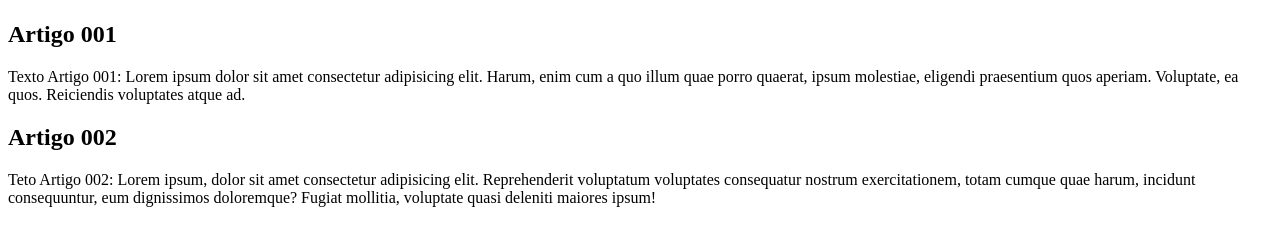
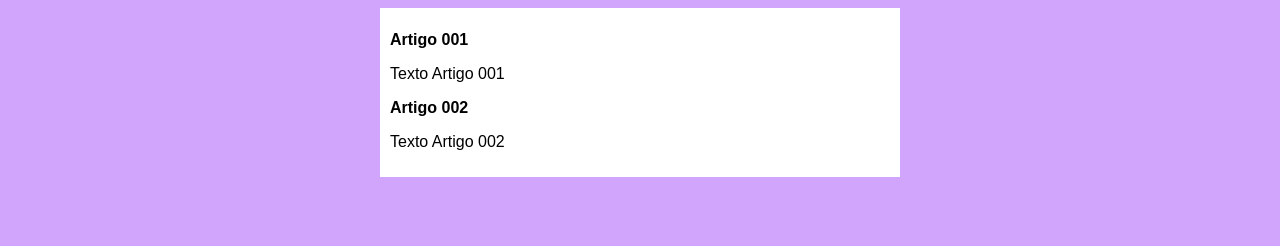
Before and after one commit to alexandramaro/projeto-site, a plain HTML site: page index.html in a window 1280 px wide. Drawn offline with Linux system fonts and the light colour scheme.

Commit message:
iniciei o design

```diff
--- /dev/null
+++ b/estilos/style.css
@@ -0,0 +1,16 @@
+* {
+    font-family: Arial, Helvetica, sans-serif;
+    font-size: 16px;
+}
+
+body {
+    background-color: rgb(210, 165, 252);
+}
+
+main {
+    background-color: white;
+    width: 500px;
+    margin: auto;
+    padding: 10px;
+    box-shadow: 3px, 3px, 5px, rgba(0, 0, 0, 0.473);
+}
--- a/index.html
+++ b/index.html
@@ -5,6 +5,7 @@
     <meta http-equiv="X-UA-Compatible" content="IE=edge">
     <meta name="viewport" content="width=device-width, initial-scale=1.0">
     <title>Título do Site</title>
+    <link rel="stylesheet" href="estilos/style.css">
 </head>
 <body>
     <main>
@@ -13,11 +14,11 @@
         </header>
         <article>
             <h2>Artigo 001</h2>
-            <p>Texto Artigo 001: Lorem ipsum dolor sit amet consectetur adipisicing elit. Harum, enim cum a quo illum quae porro quaerat, ipsum molestiae, eligendi praesentium quos aperiam. Voluptate, ea quos. Reiciendis voluptates atque ad.</p>
+            <p>Texto Artigo 001</p>
         </article>
         <article>
             <h2>Artigo 002</h2>
-            <p>Teto Artigo 002: Lorem ipsum, dolor sit amet consectetur adipisicing elit. Reprehenderit voluptatum voluptates consequatur nostrum exercitationem, totam cumque quae harum, incidunt consequuntur, eum dignissimos doloremque? Fugiat mollitia, voluptate quasi deleniti maiores ipsum!</p>
+            <p>Texto Artigo 002</p>
         </article>
     </main>
 </body>
```
